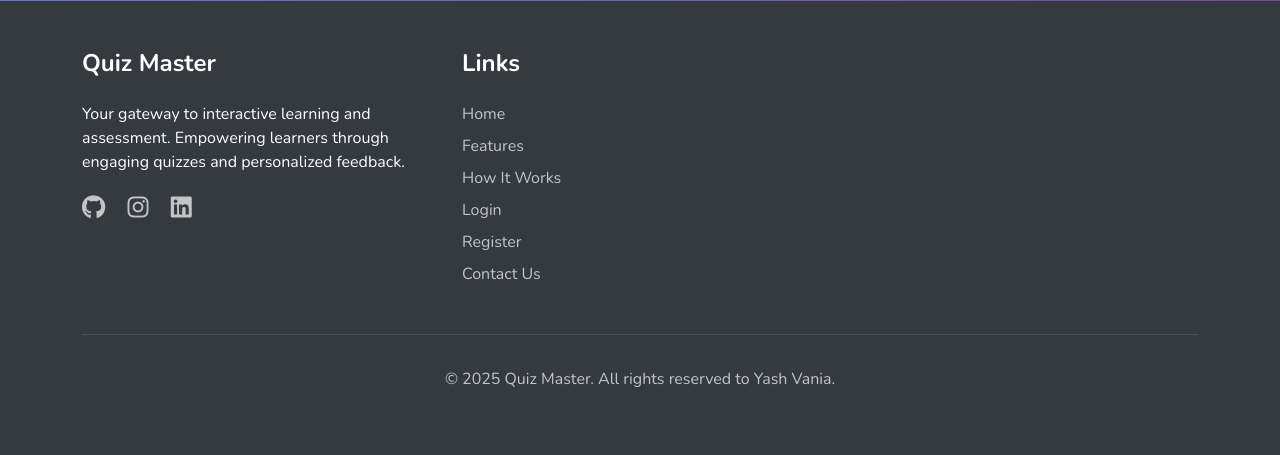
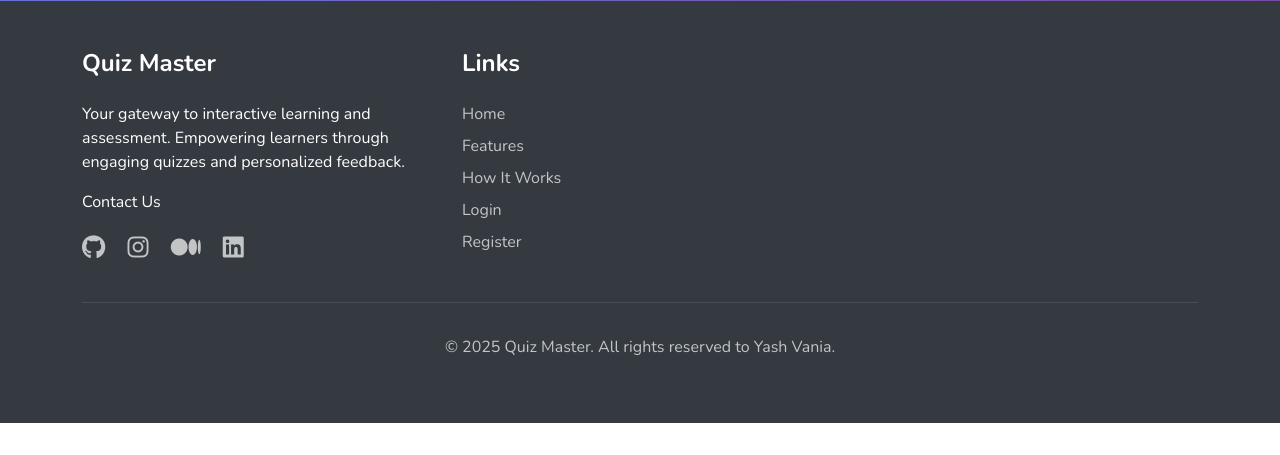
Before and after one commit to Decil04/QuizMaster, a Python web app: template IITM Project/Flask/flask/templates/home.html in a window 1280 px wide. Shown: the part 2748-3203 px from the top of the page. After the commit the page ends 3171 px from the top, so only its background shows below. Run offline with Jinja, Linux system fonts and the light colour scheme; the template is opened without the code that fills it, so the values that code supplies are empty.

Commit message:
Updated code with modifications

```diff
--- a/IITM Project/Flask/flask/templates/home.html
+++ b/IITM Project/Flask/flask/templates/home.html
@@ -505,9 +505,11 @@
                 <div class="col-md-4">
                     <h4>Quiz Master</h4>
                     <p>Your gateway to interactive learning and assessment. Empowering learners through engaging quizzes and personalized feedback.</p>
+                    <p><a href="#" class="text-decoration-none text-white">Contact Us</a></p>
                     <div class="social-icons mt-3">
                         <a href="https://github.com/Decil04" target="_blank"><i class="fab fa-github"></i></a>
                         <a href="https://www.instagram.com/yash_vania04?igsh=YzljYTk1ODg3Zg==" target="_blank"><i class="fab fa-instagram"></i></a>
+                        <a href="https://medium.com/@whitedragon2348" target="_blank"><i class="fab fa-medium"></i></a>
                         <a href="https://www.linkedin.com/in/yash-vania-a66575203/" target="_blank"><i class="fab fa-linkedin"></i></a>
                     </div>
                 </div>
@@ -519,7 +521,6 @@
                         <li><a href="#how-it-works">How It Works</a></li>
                         <li><a href="/login">Login</a></li>
                         <li><a href="/register">Register</a></li>
-                        <li><a href="#">Contact Us</a></li>
                     </ul>
                 </div>
             </div>
```
Also changed, not shown: instance/quiz.db.
